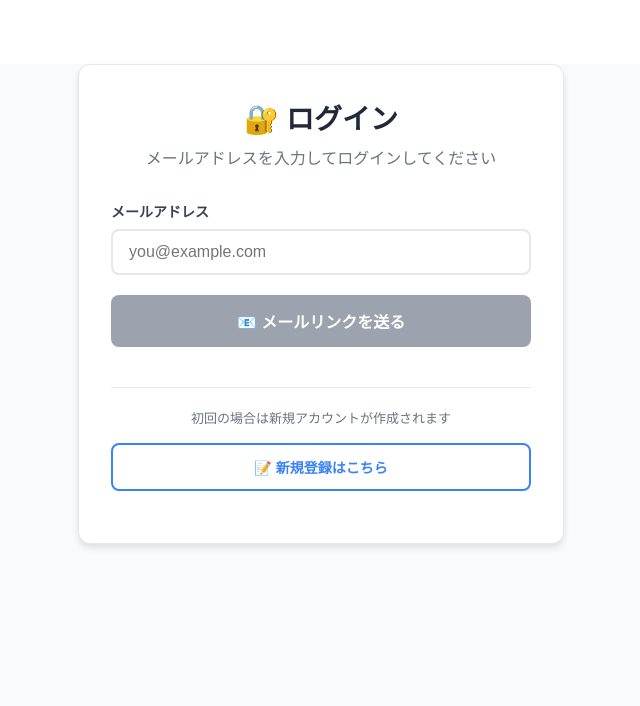
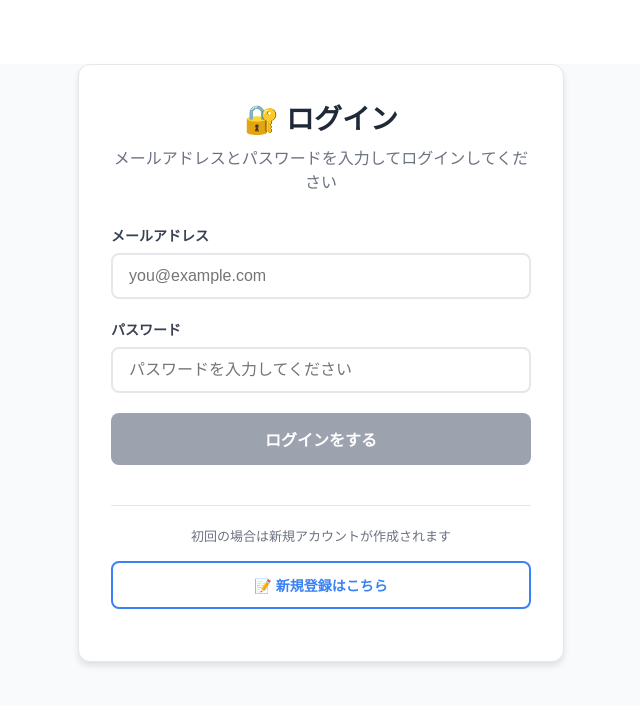
Before and after one commit to souizzz/knowledge-app, a Next.js app in the folder frontend/: page /login in a window 1280 px wide. Shown: the top 706 px of the page, without its empty margins (319-959 px from the left). Built offline with nearby package versions, Linux system fonts and the light colour scheme; no server answers.

Commit message:
feat(login): メールアドレス+パスワード形式に変更、ボタンテキストを「ログインをする」に修正

```diff
--- a/frontend/app/login/page.tsx
+++ b/frontend/app/login/page.tsx
@@ -4,7 +4,7 @@ import { supabaseBrowser } from "@/lib/supabase/client";
 
 export default function LoginPage() {
   const [email, setEmail] = useState("");
-  const [sent, setSent] = useState(false);
+  const [password, setPassword] = useState("");
   const [isLoading, setIsLoading] = useState(false);
   const [message, setMessage] = useState("");
   const [mounted, setMounted] = useState(false);
@@ -59,12 +59,18 @@ export default function LoginPage() {
     }
   }, [mounted]);
 
-  const sendMagicLink = async () => {
+  const handleLogin = async () => {
     if (!supabase) return;
 
     // メールアドレスの検証
     if (!email.trim()) {
       setMessage("メールアドレスを入力してください");
+      return;
+    }
+
+    // パスワードの検証
+    if (!password.trim()) {
+      setMessage("パスワードを入力してください");
       return;
     }
 
@@ -79,39 +85,36 @@ export default function LoginPage() {
     setMessage("");
 
     try {
-      const { error } = await supabase.auth.signInWithOtp({
+      const { error } = await supabase.auth.signInWithPassword({
         email,
-        options: {
-          shouldCreateUser: true,
-          emailRedirectTo: `${typeof window !== 'undefined' ? window.location.origin : 'http://localhost:3000'}/auth/callback`,
-        },
+        password,
       });
 
       if (error) {
-        console.error('Magic link error:', error);
+        console.error('Login error:', error);
 
-        // メール送信失敗をログに記録
-        console.log(`[EMAIL_SEND] Failed to send magic link to ${email}: ${error.message}`);
+        // ログイン失敗をログに記録
+        console.log(`[LOGIN] Failed to login with ${email}: ${error.message}`);
 
         // エラーメッセージの詳細化
-        let errorMessage = "エラーが発生しました";
-        if (error.message.includes('rate limit')) {
-          errorMessage = "送信回数が上限に達しました。しばらく待ってから再試行してください";
-        } else if (error.message.includes('invalid email')) {
-          errorMessage = "無効なメールアドレスです";
-        } else if (error.message.includes('network')) {
-          errorMessage = "ネットワークエラーが発生しました。接続を確認してください";
+        let errorMessage = "ログインに失敗しました";
+        if (error.message.includes('Invalid login credentials')) {
+          errorMessage = "メールアドレスまたはパスワードが正しくありません";
+        } else if (error.message.includes('Email not confirmed')) {
+          errorMessage = "メールアドレスが確認されていません。確認メールをチェックしてください";
+        } else if (error.message.includes('Too many requests')) {
+          errorMessage = "ログイン試行回数が上限に達しました。しばらく待ってから再試行してください";
         } else {
           errorMessage = `エラー: ${error.message}`;
         }
 
         setMessage(errorMessage);
       } else {
-        // メール送信成功をログに記録
-        console.log(`[EMAIL_SEND] Magic link sent successfully to ${email}`);
+        // ログイン成功をログに記録
+        console.log(`[LOGIN] Login successful for ${email}`);
 
-        setSent(true);
-        setMessage("メールを送信しました。メールボックスを確認してリンクをクリックしてください。");
+        // メインページへリダイレクト
+        window.location.href = '/';
       }
     } catch (error) {
       console.error('Network error:', error);
@@ -150,7 +153,7 @@ export default function LoginPage() {
           fontSize: "16px",
           margin: "0"
         }}>
-          メールアドレスを入力してログインしてください
+          メールアドレスとパスワードを入力してログインしてください
         </p>
       </div>
 
@@ -189,31 +192,66 @@ export default function LoginPage() {
         />
       </div>
 
+      <div style={{ marginBottom: "20px" }}>
+        <label style={{
+          display: "block",
+          fontSize: "14px",
+          fontWeight: "600",
+          color: "#374151",
+          marginBottom: "8px"
+        }}>
+          パスワード
+        </label>
+        <input
+          type="password"
+          placeholder="パスワードを入力してください"
+          value={password}
+          onChange={(e) => setPassword(e.target.value)}
+          disabled={isLoading}
+          style={{
+            width: "100%",
+            padding: "12px 16px",
+            border: "2px solid #e5e7eb",
+            borderRadius: "8px",
+            fontSize: "16px",
+            transition: "border-color 0.2s ease",
+            boxSizing: "border-box",
+            backgroundColor: isLoading ? "#f9fafb" : "white"
+          }}
+          onFocus={(e) => {
+            e.target.style.borderColor = "#3b82f6";
+          }}
+          onBlur={(e) => {
+            e.target.style.borderColor = "#e5e7eb";
+          }}
+        />
+      </div>
+
       <button
-        onClick={sendMagicLink}
-        disabled={isLoading || !email.trim() || !supabase}
+        onClick={handleLogin}
+        disabled={isLoading || !email.trim() || !password.trim() || !supabase}
         style={{
           width: "100%",
           padding: "14px 24px",
-          backgroundColor: isLoading || !email.trim() || !supabase ? "#9ca3af" : "#3b82f6",
+          backgroundColor: isLoading || !email.trim() || !password.trim() || !supabase ? "#9ca3af" : "#3b82f6",
           color: "white",
           border: "none",
           borderRadius: "8px",
           fontSize: "16px",
           fontWeight: "600",
-          cursor: isLoading || !email.trim() || !supabase ? "not-allowed" : "pointer",
+          cursor: isLoading || !email.trim() || !password.trim() || !supabase ? "not-allowed" : "pointer",
           transition: "all 0.2s ease",
           marginBottom: "20px"
         }}
         onMouseOver={(e) => {
-          if (!isLoading && email.trim() && supabase) {
+          if (!isLoading && email.trim() && password.trim() && supabase) {
             const target = e.target as HTMLButtonElement;
             target.style.backgroundColor = "#2563eb";
             target.style.transform = "translateY(-1px)";
           }
         }}
         onMouseOut={(e) => {
-          if (!isLoading && email.trim() && supabase) {
+          if (!isLoading && email.trim() && password.trim() && supabase) {
             const target = e.target as HTMLButtonElement;
             target.style.backgroundColor = "#3b82f6";
             target.style.transform = "translateY(0)";
@@ -230,45 +268,14 @@ export default function LoginPage() {
               borderRadius: "50%",
               animation: "spin 1s linear infinite"
             }}></span>
-            送信中...
+            ログイン中...
           </span>
         ) : (
-          "📧 メールリンクを送る"
+          "ログインをする"
         )}
       </button>
 
-      {sent && (
-        <div style={{
-          padding: "16px",
-          backgroundColor: "#d1fae5",
-          border: "1px solid #a7f3d0",
-          borderRadius: "8px",
-          marginBottom: "20px"
-        }}>
-          <div style={{ display: "flex", alignItems: "center", gap: "8px" }}>
-            <span style={{ fontSize: "20px" }}>✅</span>
-            <div>
-              <p style={{
-                margin: "0",
-                color: "#065f46",
-                fontWeight: "600",
-                fontSize: "14px"
-              }}>
-                メールを送信しました
-              </p>
-              <p style={{
-                margin: "4px 0 0 0",
-                color: "#047857",
-                fontSize: "13px"
-              }}>
-                メールボックスを確認してリンクをクリックしてください
-              </p>
-            </div>
-          </div>
-        </div>
-      )}
-
-      {message && !sent && (
+      {message && (
         <div style={{
           padding: "16px",
           backgroundColor: message.includes("送信") ? "#d1fae5" : "#fee2e2",
```
